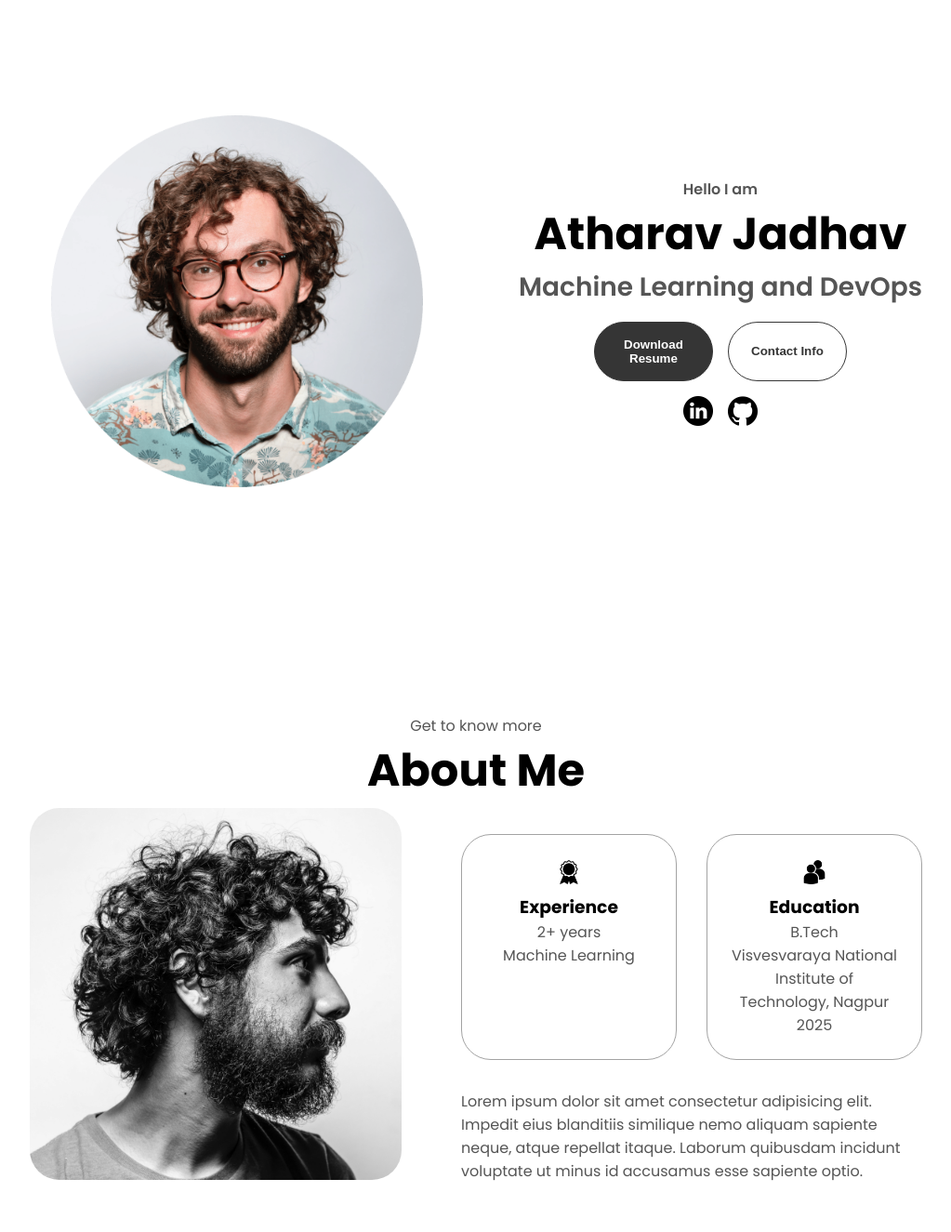
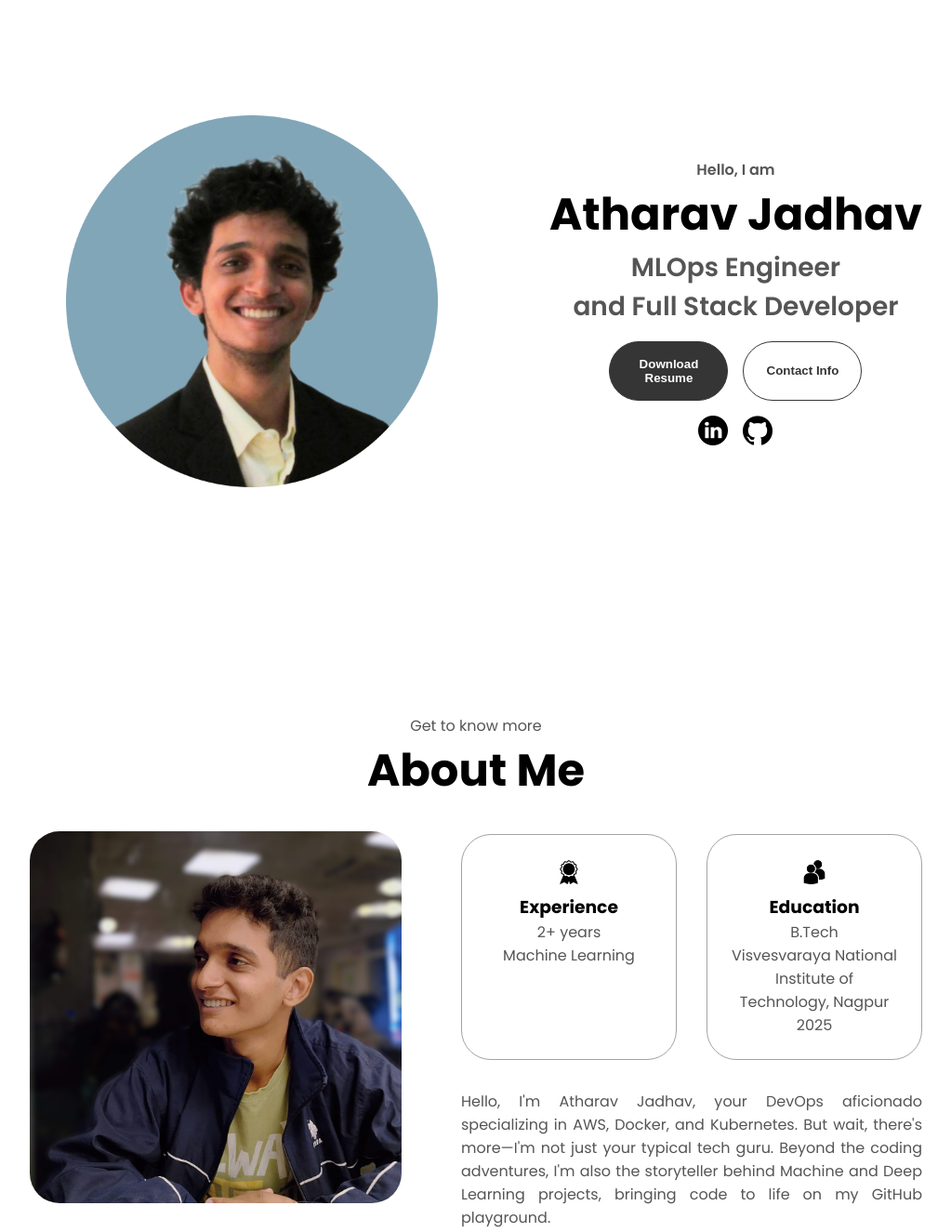
Before and after one commit to AtharavJadhav/portfolio-website, a plain HTML site: page index.html in a window 1280 px wide. Shown: the part 160-1485 px from the top of the page at 93% size, without its empty margins (128-1151 px from the left). Drawn offline with Linux system fonts and the light colour scheme.

Commit message:
some pers

```diff
--- a/index.html
+++ b/index.html
@@ -47,23 +47,23 @@
 
     <section id="profile">
         <div class="section_pic-container">
-            <img src="assets/profile-pic.png" alt="Profile Picture"/>
+            <img src="assets/profile-pic.jpg" alt="Profile Picture"/>
         </div>
         <div class="section_text">
             <p class="section_text_p1">
-                Hello I am
+                Hello, I am
             </p>
             <h1 class="title">
                 Atharav Jadhav
             </h1>
             <p class="section_text_p2">
-                Machine Learning and DevOps
+                MLOps Engineer </br> and Full Stack Developer
             </p>
             <div class="btn-container">
-                <button class="btn btn-color-1" onclick="window.open('./assets/resume-example.pdf')">
+                <button class="btn btn-color-1" onclick="window.open('./assets/Atharav_Jadhav_Resume.pdf')">
                     Download Resume
                 </button>
-                <button class="btn btn-color-2" onclick="location.href='./#contact'">
+                <button class="btn btn-color-2" onclick="location.href='#contact'">
                     Contact Info
                 </button>
             </div>
@@ -93,7 +93,7 @@
         </h1>
         <div class="section-container">
             <div class="section_pic-container">
-                <img src="assets/about-pic.png" alt="About Picture" class="about-pic"/>
+                <img src="assets/about-pic.jpg" alt="About Picture" class="about-pic"/>
             </div>
             <div class="about-details-container">
                 <div class="about-container">
@@ -110,7 +110,7 @@
                 </div>
                 <div class="text-container">
                     <p>
-                        Lorem ipsum dolor sit amet consectetur adipisicing elit. Impedit eius blanditiis similique nemo aliquam sapiente neque, atque repellat itaque. Laborum quibusdam incidunt voluptate ut minus id accusamus esse sapiente optio.
+                        Hello, I'm Atharav Jadhav, your DevOps aficionado specializing in AWS, Docker, and Kubernetes. But wait, there's more—I'm not just your typical tech guru. Beyond the coding adventures, I'm also the storyteller behind Machine and Deep Learning projects, bringing code to life on my GitHub playground.
                     </p>
                 </div>
             </div>
--- a/mediaqueries.css
+++ b/mediaqueries.css
@@ -109,8 +109,4 @@
   .title {
     font-size: 2rem;
   }
-
-  .text-container {
-    text-align: justify;
-  }
 }
--- a/style.css
+++ b/style.css
@@ -313,6 +313,10 @@
       margin: auto;
     }
 
+    .text-container {
+      text-align: justify;
+    }
+
     /*SKILLS SECTION*/
 
     #skills {
```
Also changed, not shown: assets/about-pic.jpg (added), assets/about-pic.png (deleted), assets/profile-pic-2.png (deleted), assets/profile-pic.jpg (added), assets/profile-pic.png (deleted), 2 other files.
